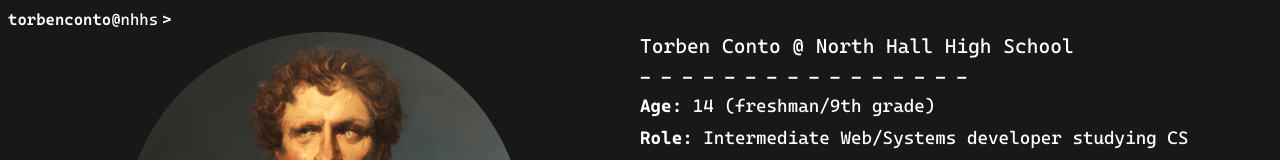
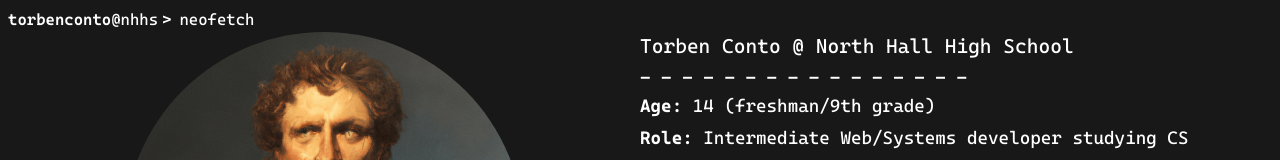
Before and after one commit to torbenconto/portfolio, a React (Create React App) app: page / in a window 1280 px wide. Shown: the top 160 px of the page. Built offline with nearby package versions, Linux system fonts and the light colour scheme; the HTML template or start-up script is replaced by a standard one.

Commit message:
start projects, fix inital command

```diff
--- a/src/components/TerminalInput.tsx
+++ b/src/components/TerminalInput.tsx
@@ -20,14 +20,21 @@ const Input: FC<InputProps> = ({ setDone, autoFocus, initialCommand }) => {
 
     if (!hasRunInitialCommand && initialCommand) {
       setOutput(<NeoFetch />);
+      if (inputRef.current) {
+        inputRef.current.value = initialCommand
+        inputRef.current.disabled = true
+      }
       setDone(true);
       setHasRunInitialCommand(true);
     }
+
   }, [autoFocus, hasRunInitialCommand, initialCommand, setDone]);
 
   const handleKeyPress = (e: React.KeyboardEvent<HTMLInputElement>) => {
     if (e.key === "Enter") {
-      setOutput(<p>{e.currentTarget.value}</p>);
+      if (e.currentTarget.value == "projects") {
+        setOutput(<p>{e.currentTarget.value}</p>);
+      }
       setDone(true);
       e.currentTarget.disabled = true;
     }
```
